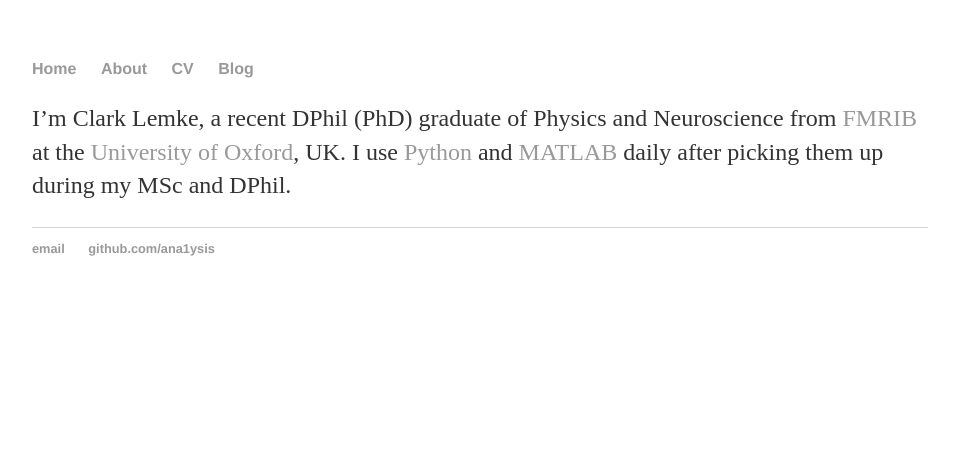
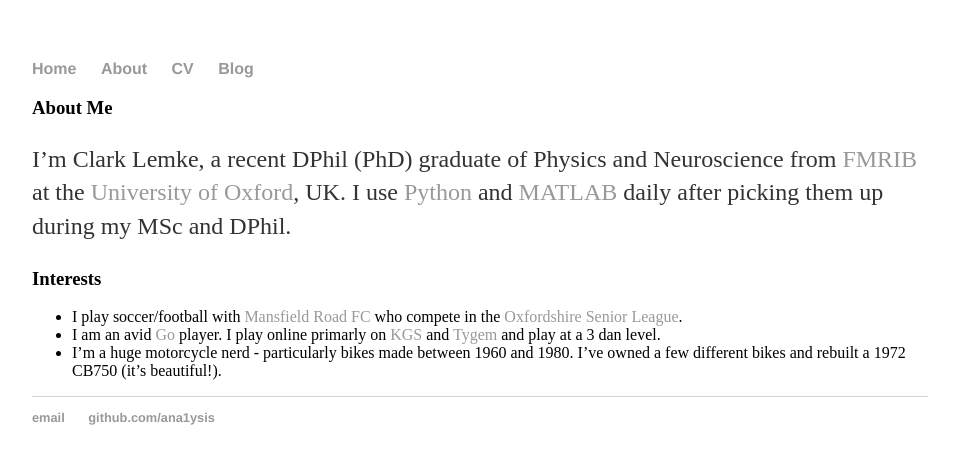
Before and after one commit to ana1ysis/ana1ysis.github.io, a Jekyll site: the page built from about.md, in a window 1280 px wide. Shown: the top 464 px of the page, without its empty margins (160-1119 px from the left). Built offline with Jekyll 4.4.1, drawn with Linux system fonts in a browser that asks for light colours.

Commit message:
Update about.md

```diff
--- a/about.md
+++ b/about.md
@@ -3,5 +3,10 @@
 layout: default
 permalink: /about
 ---
+### About Me
+I'm Clark Lemke, a recent DPhil (PhD) graduate of Physics and Neuroscience from [FMRIB](http://www.ndcn.ox.ac.uk/divisions/fmrib) at the [University of Oxford](http://www.ox.ac.uk/), UK. I use [Python](https://www.python.org/) and [MATLAB](www.mathworks.com/products/matlab/) daily after picking them up during my MSc and DPhil.
 
-I'm Clark Lemke, a recent DPhil (PhD) graduate of Physics and Neuroscience from [FMRIB](http://www.ndcn.ox.ac.uk/divisions/fmrib) at the [University of Oxford](http://www.ox.ac.uk/), UK. I use [Python](https://www.python.org/) and [MATLAB](www.mathworks.com/products/matlab/) daily after picking them up during my MSc and DPhil.
+### Interests
+ * I play soccer/football with [Mansfield Road FC](http://www.mansfieldroad.co.uk/) who compete in the [Oxfordshire Senior League](http://fulltime.thefa.com/Index.do?league=5277609).
+ * I am an avid [Go](https://en.wikipedia.org/wiki/Go_%28game%29) player. I play online primarly on [KGS](https://www.gokgs.com/) and [Tygem](http://www.tygemgo.com/) and play at a 3 dan level.
+ * I'm a huge motorcycle nerd - particularly bikes made between 1960 and 1980. I've owned a few different bikes and rebuilt a 1972 CB750 (it's beautiful!).
```
